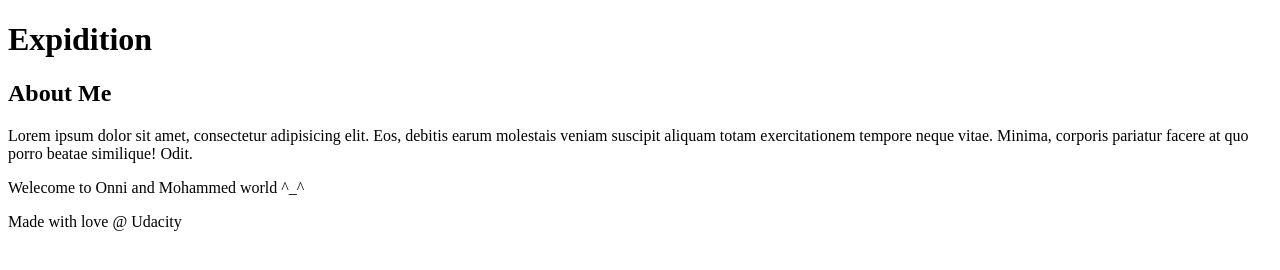
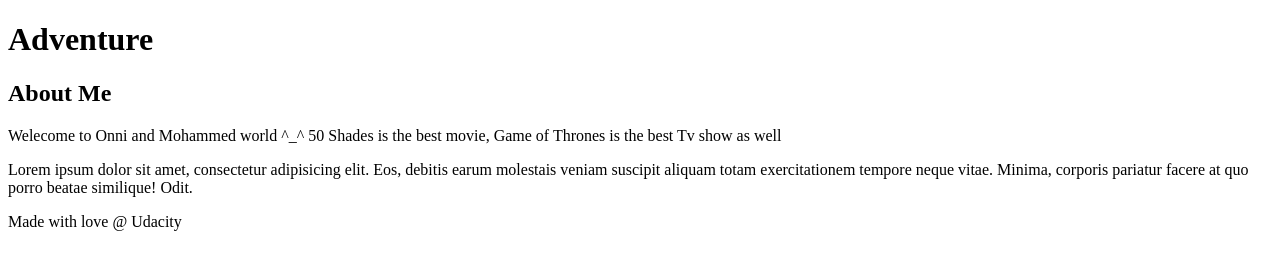
Before and after one commit to moeonni/my-travel-plans, a plain HTML site: page index.html in a window 1280 px wide. Drawn offline with Linux system fonts and the light colour scheme.

Commit message:
Show info about me

```diff
--- a/index.html
+++ b/index.html
@@ -10,7 +10,7 @@
 
 
     <header>
-        <h1>Expidition</h1>
+        <h1>Adventure</h1>
     </header>
 
     <div class"container">
@@ -20,9 +20,9 @@
     </div>
 <aside>
     <h2>About Me</h2>
-
+    Welecome to Onni and Mohammed world ^_^
+    50 Shades is the best movie, Game of Thrones is the best Tv show as well
     <p>Lorem ipsum dolor sit amet, consectetur adipisicing elit. Eos, debitis earum molestais veniam suscipit aliquam totam exercitationem tempore neque vitae. Minima, corporis pariatur facere at quo porro beatae similique! Odit.</p>
-    <p>Welecome to Onni and Mohammed world ^_^ </p>
 </aside>
 
     <footer>
```
